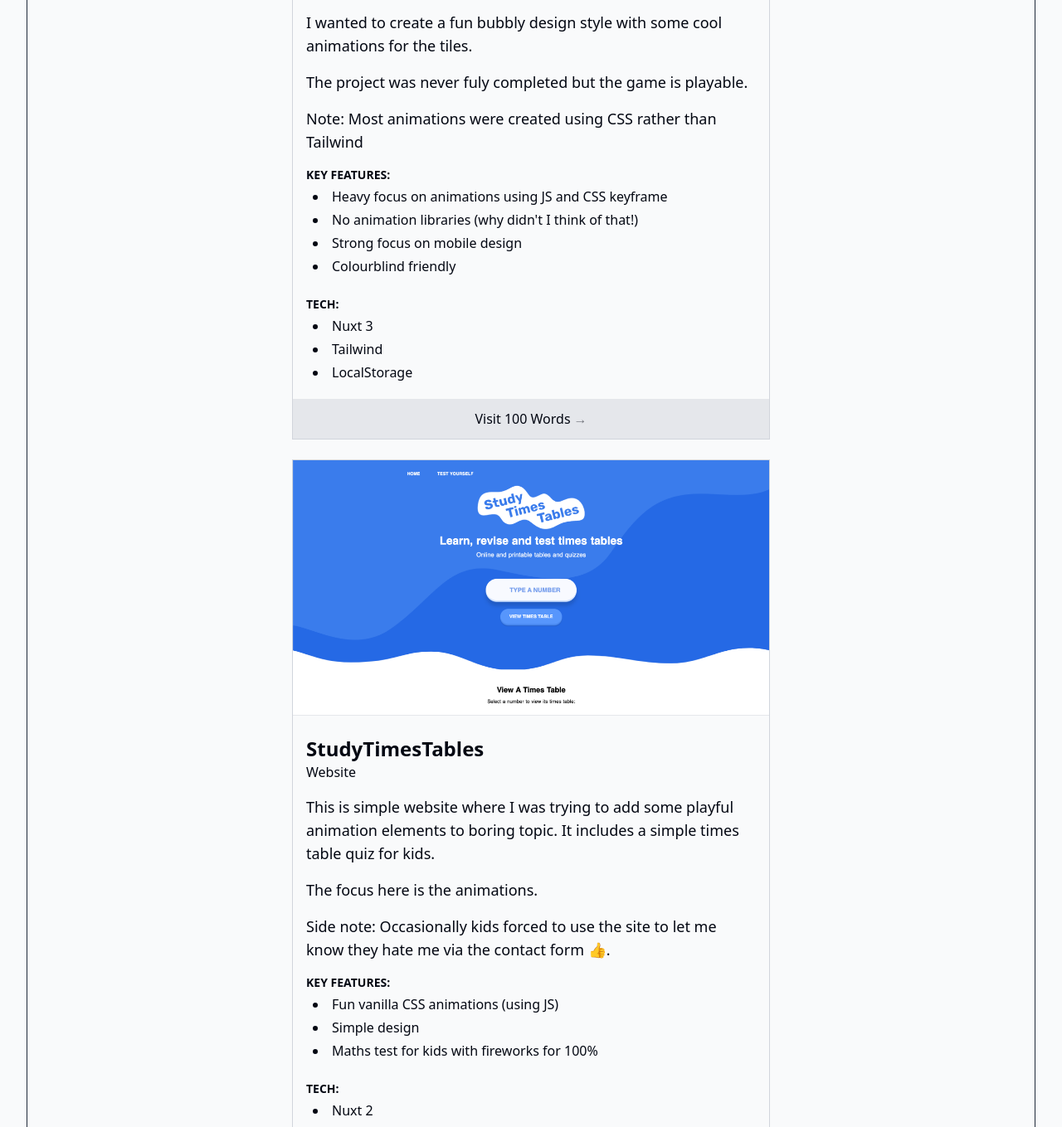
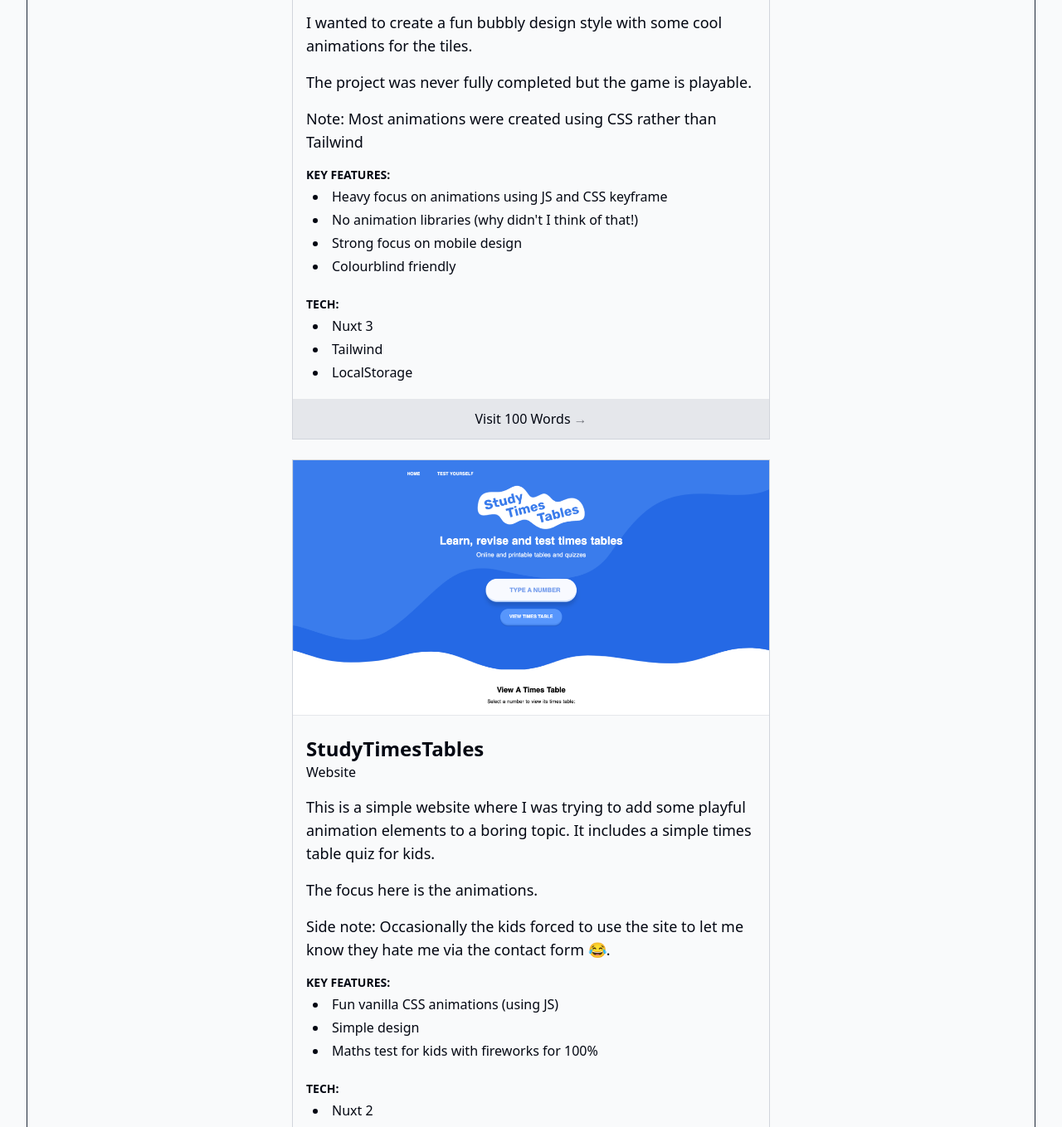
Before and after one commit to jamiecarter7/tailwind-resume, an Astro site: page / in a window 1280 px wide. Shown: the part 6919-8278 px from the top of the page at 83% size. Built offline with nearby package versions, Linux system fonts and the light colour scheme; Astro itself is replaced by a stand-in of ours.

Commit message:
Typo fixes

```diff
--- a/src/pages/index.astro
+++ b/src/pages/index.astro
@@ -384,7 +384,7 @@ import bug2 from "../images/bug2.png";
               animations for the tiles.
             </p>
             <p class="text-lg font-medium mt-4">
-              The project was never fuly completed but the game is playable.
+              The project was never fully completed but the game is playable.
             </p>
             <p class="text-lg font-medium mt-4">
               Note: Most animations were created using CSS rather than Tailwind
@@ -424,16 +424,16 @@ import bug2 from "../images/bug2.png";
             <h1 class="font-bold text-2xl mt-2">StudyTimesTables</h1>
             <p>Website</p>
             <p class="text-lg font-medium mt-4">
-              This is simple website where I was trying to add some playful
-              animation elements to boring topic. It includes a simple times
+              This is a simple website where I was trying to add some playful
+              animation elements to a boring topic. It includes a simple times
               table quiz for kids.
             </p>
             <p class="text-lg font-medium mt-4">
               The focus here is the animations.
             </p>
             <p class="text-lg font-medium mt-4">
-              Side note: Occasionally kids forced to use the site to let me know
-              they hate me via the contact form 👍.
+              Side note: Occasionally the kids forced to use the site to let me
+              know they hate me via the contact form 😂.
             </p>
             <h2 class="mt-4 font-bold text-sm uppercase">Key features:</h2>
             <ul class="list-disc list-inside pl-2 *:my-1">
```
